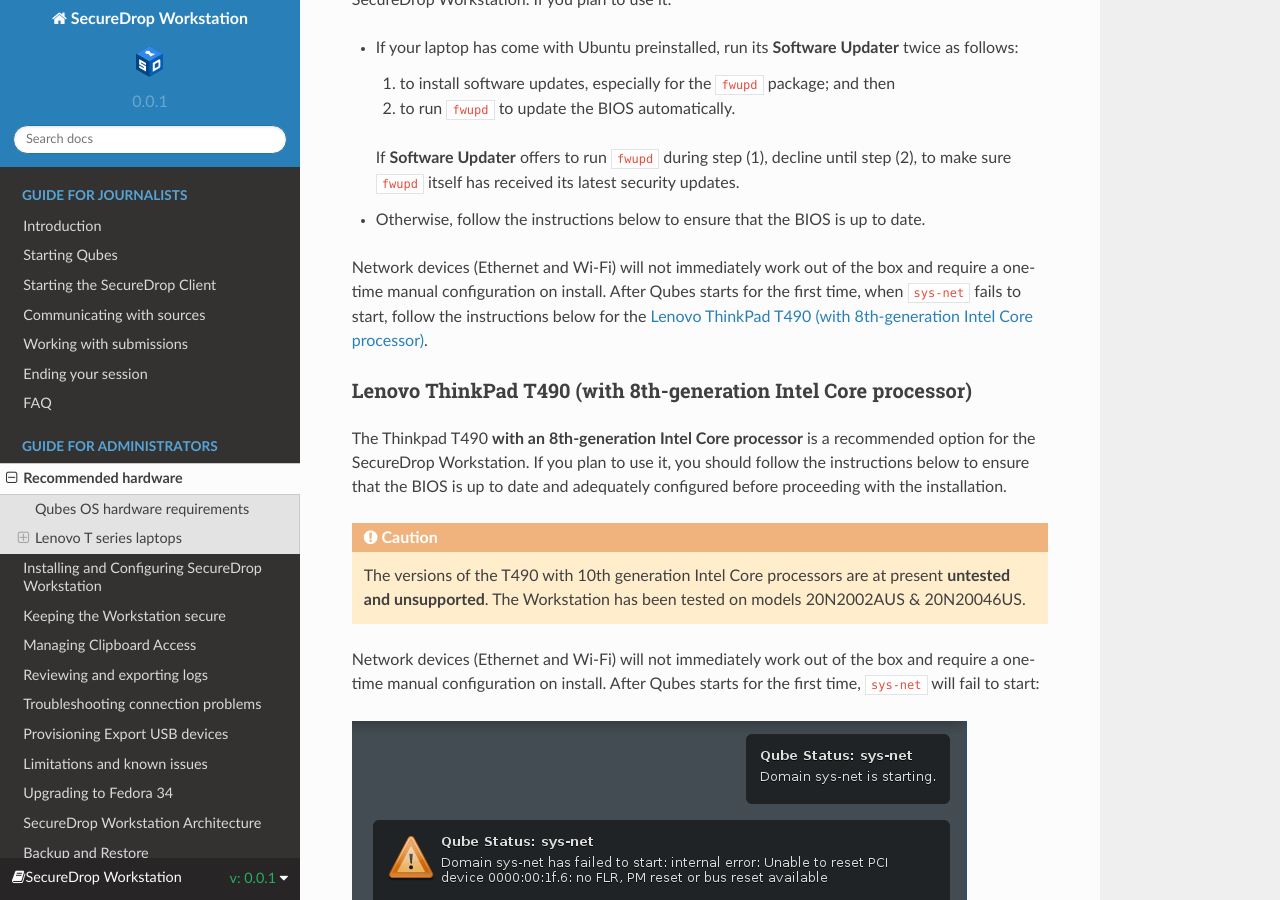
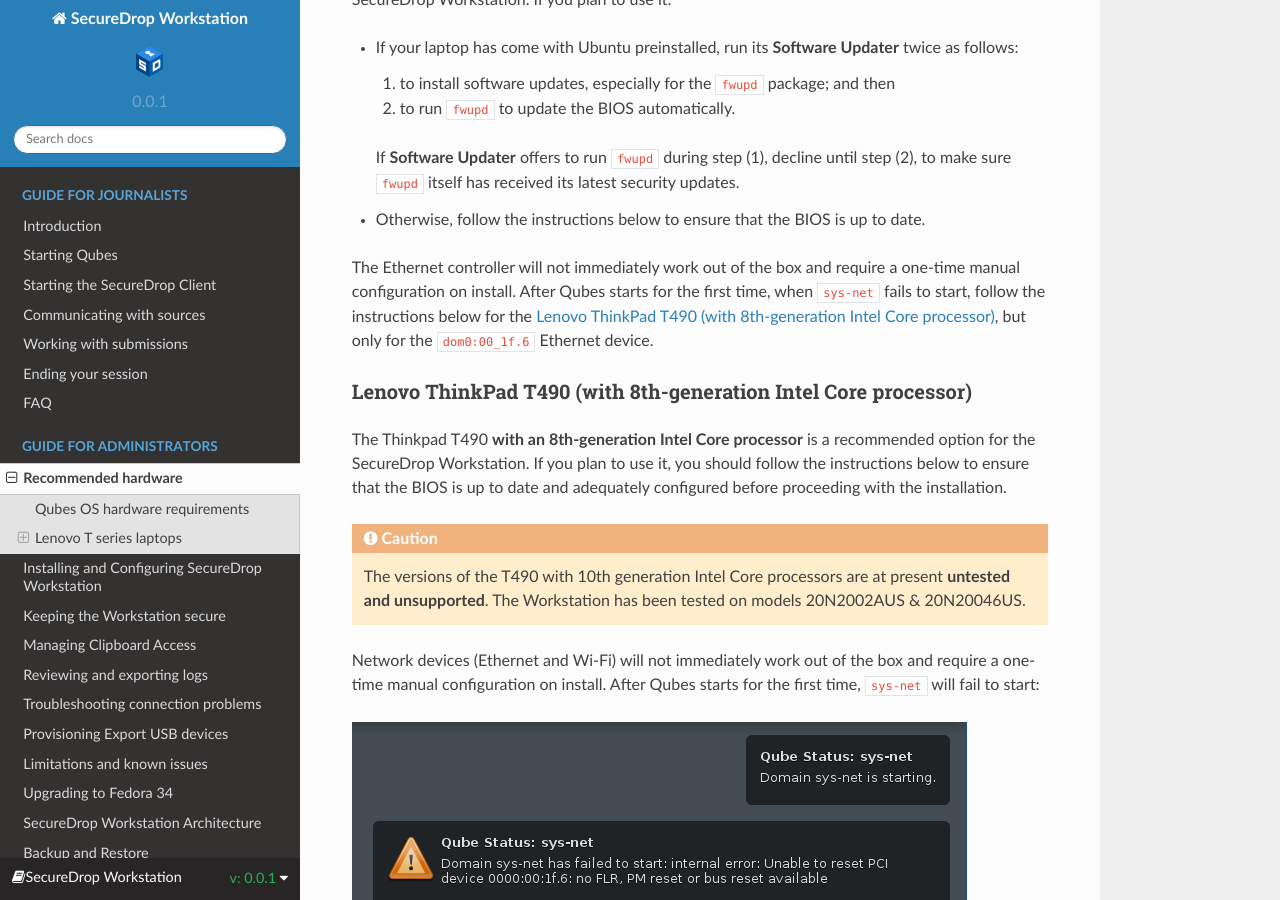
Before and after one commit to freedomofpress/securedrop-workstation-docs, a Sphinx documentation site: the page built from docs/admin/hardware.rst, in a window 1280 px wide and 900 px high, scrolled down 819 px. Built offline with Sphinx 7.4.7 and the Read the Docs theme 2.0.0, drawn with Linux system fonts in a browser that asks for light colours.

Commit message:
clarifies that only the T14's Ethernet controller requires "no-strict-reset"
thread: https://github.com/freedomofpress/securedrop-workstation-docs/pull/97#discussion_r788408492

```diff
--- a/docs/admin/hardware.rst
+++ b/docs/admin/hardware.rst
@@ -35,7 +35,7 @@
 
 - Otherwise, follow the instructions below to ensure that the BIOS is up to date.
 
-Network devices (Ethernet and Wi-Fi) will not immediately work out of the box and require a one-time manual configuration on install. After Qubes starts for the first time, when ``sys-net`` fails to start, follow the instructions below for the :ref:`thinkpad_t490`.
+The Ethernet controller will not immediately work out of the box and require a one-time manual configuration on install. After Qubes starts for the first time, when ``sys-net`` fails to start, follow the instructions below for the :ref:`thinkpad_t490`, but only for the ``dom0:00_1f.6`` Ethernet device.
 
 .. _thinkpad_t490:
 
```
